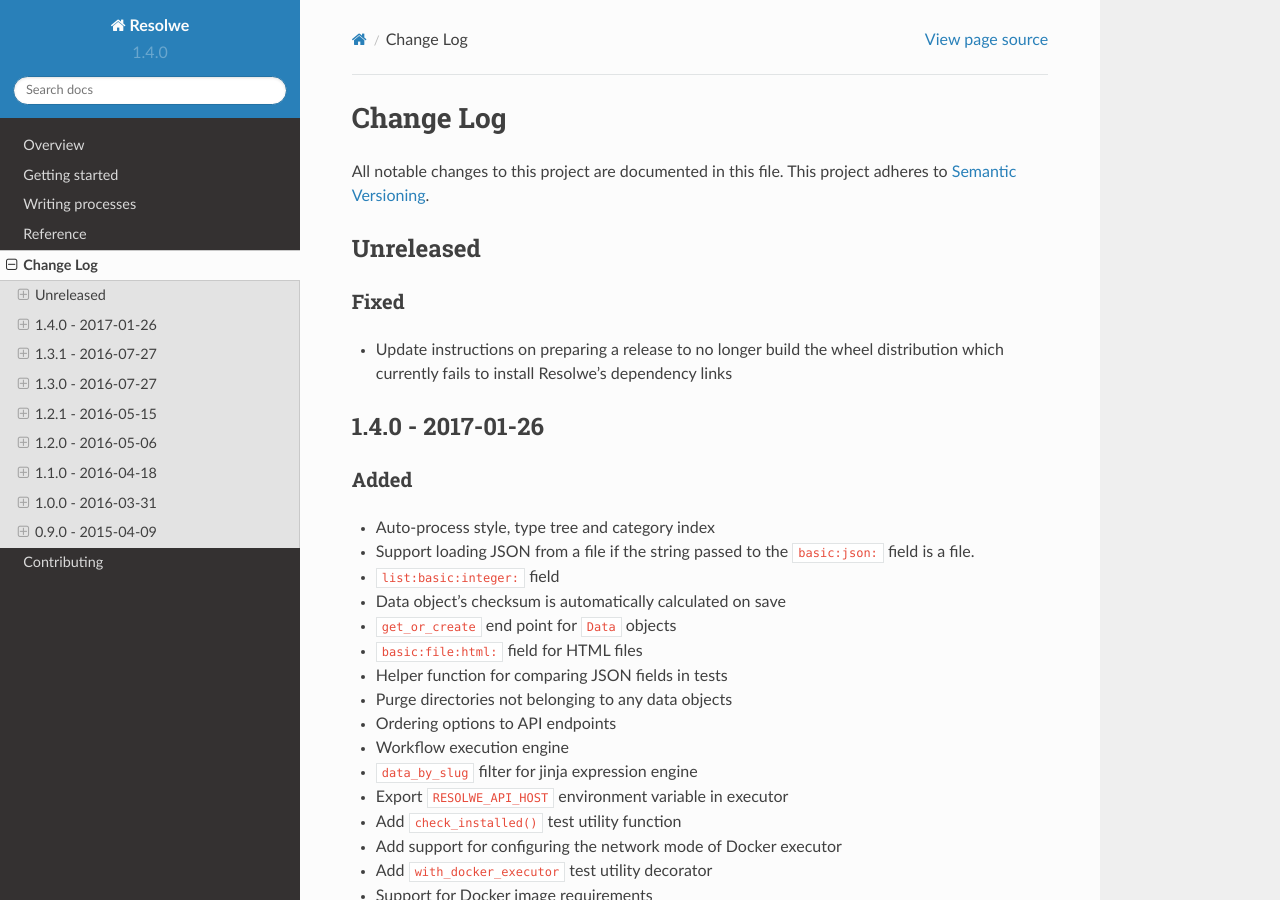
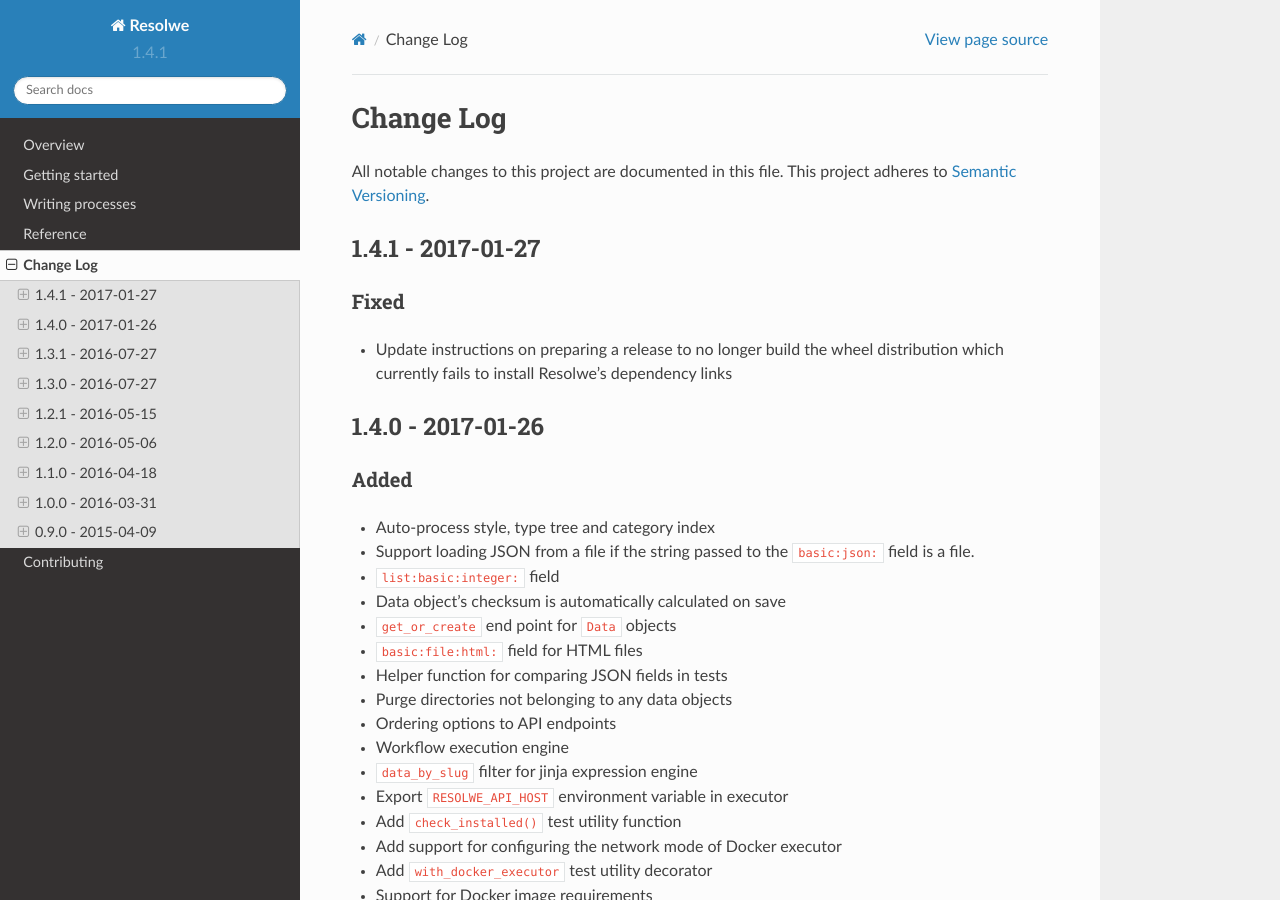
Before and after one commit to genialis/resolwe, a Sphinx documentation site: the page built from docs/CHANGELOG.rst, in a window 1280 px wide and 900 px high. Built offline with Sphinx 7.4.7 and the Read the Docs theme 2.0.0, drawn with Linux system fonts in a browser that asks for light colours.

Commit message:
Prepare release 1.4.1

```diff
--- a/docs/CHANGELOG.rst
+++ b/docs/CHANGELOG.rst
@@ -6,9 +6,9 @@
 This project adheres to `Semantic Versioning <http://semver.org/>`_.
 
 
-==========
-Unreleased
-==========
+==================
+1.4.1 - 2017-01-27
+==================
 
 Fixed
 -----
--- a/resolwe/__about__.py
+++ b/resolwe/__about__.py
@@ -8,7 +8,7 @@
 
 # Semantic versioning is used. For more information see:
 # https://packaging.python.org/en/latest/distributing/#semantic-versioning-preferred
-__version__ = '1.4.0'
+__version__ = '1.4.1'
 
 __author__ = 'Genialis d.o.o.'
 __email__ = 'dev-team@genialis.com'
```
